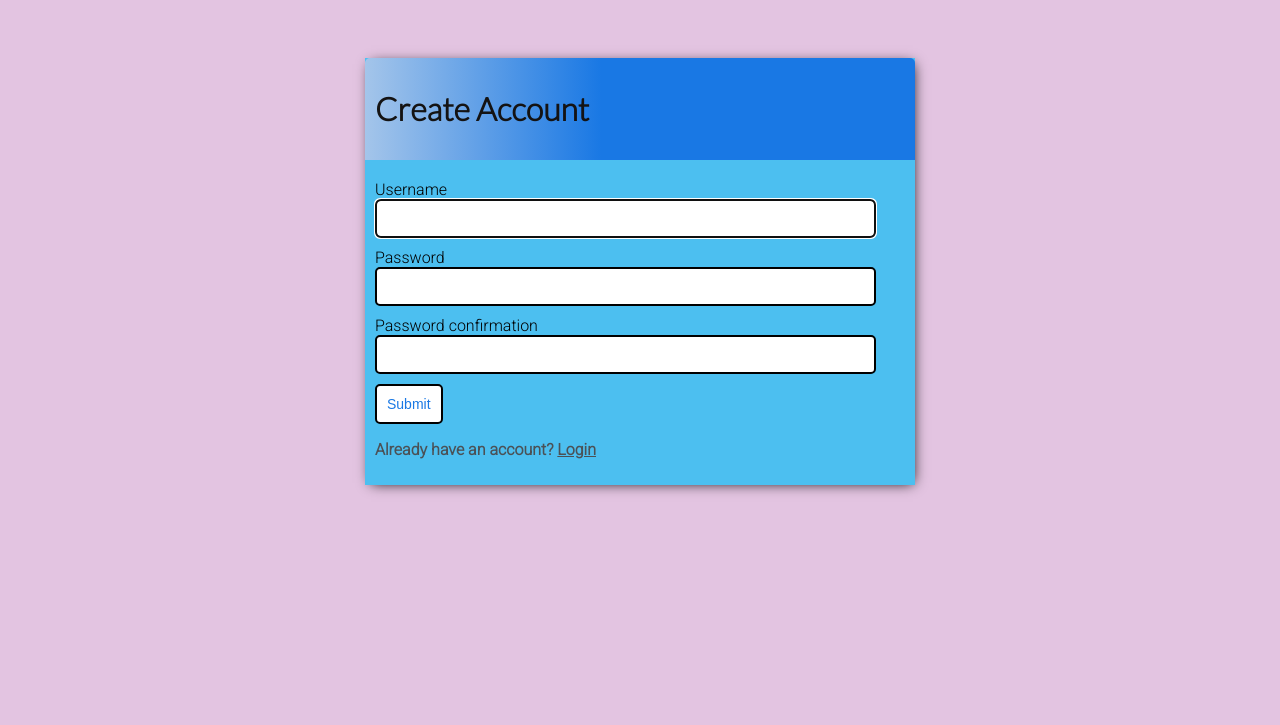
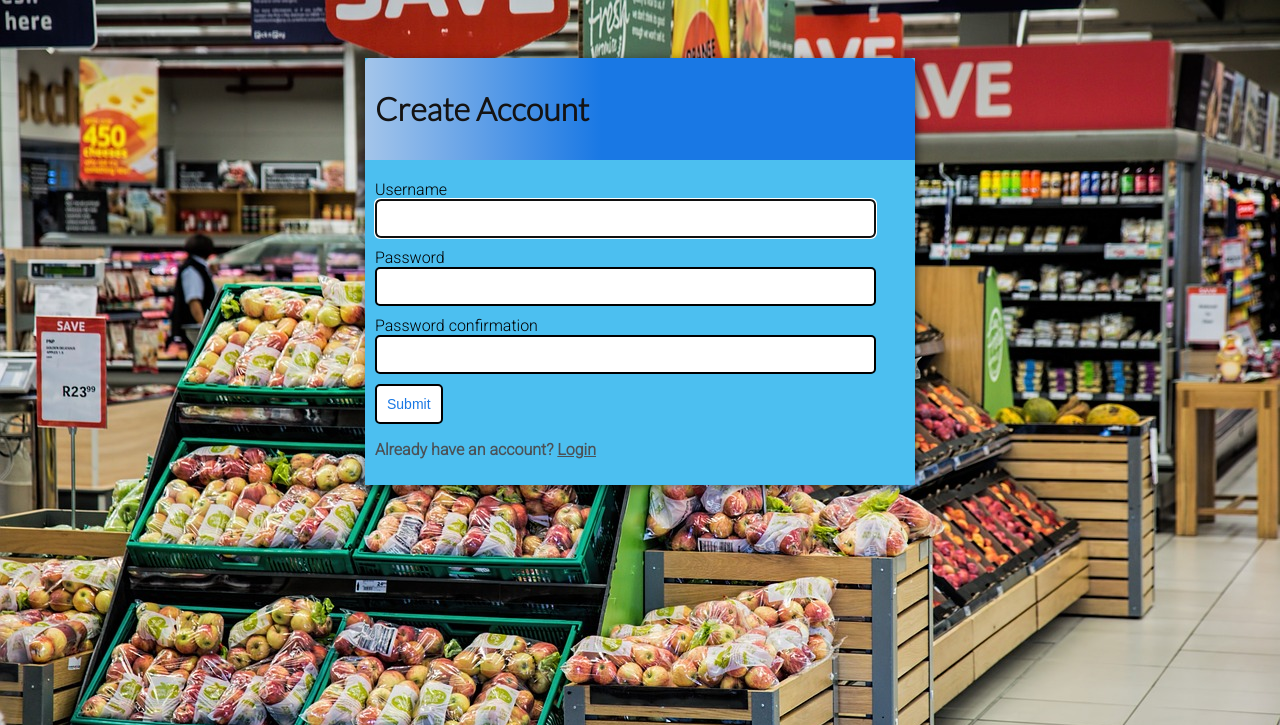
Before and after one commit to kevinmcsherry/P4_Shop_list, a Django app: page /create-account/ in a window 1280 px wide. Shown: the top 725 px of the page. Run offline with Django 3.2, Linux system fonts and the light colour scheme.

Commit message:
adding background image for pages

```diff
--- a/shop_app/templates/shop_app/main.html
+++ b/shop_app/templates/shop_app/main.html
@@ -12,7 +12,7 @@
 
     <style>
         body {
-            background-color: #e3c4e1;
+            background-image: url("/P4_shopping_list/images/Groceries.jpeg");
             font-family: 'Roboto', sans-serif;
             padding-top: 50px;
         }
```
Also changed, not shown: P4_shopping_list/images/Groceries.jpeg (renamed from shop_app/images/Groceries.jpeg), db.sqlite3.
